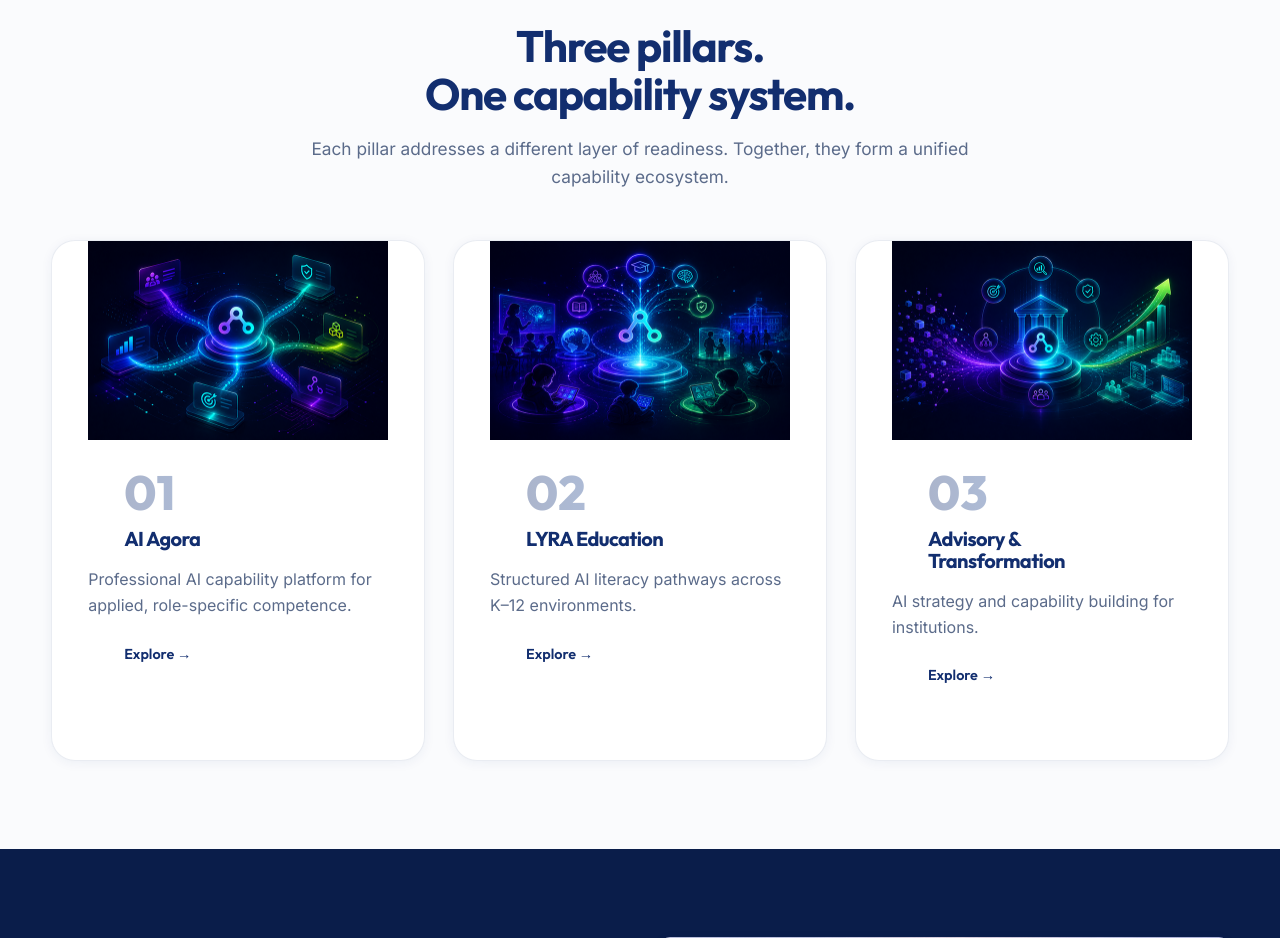
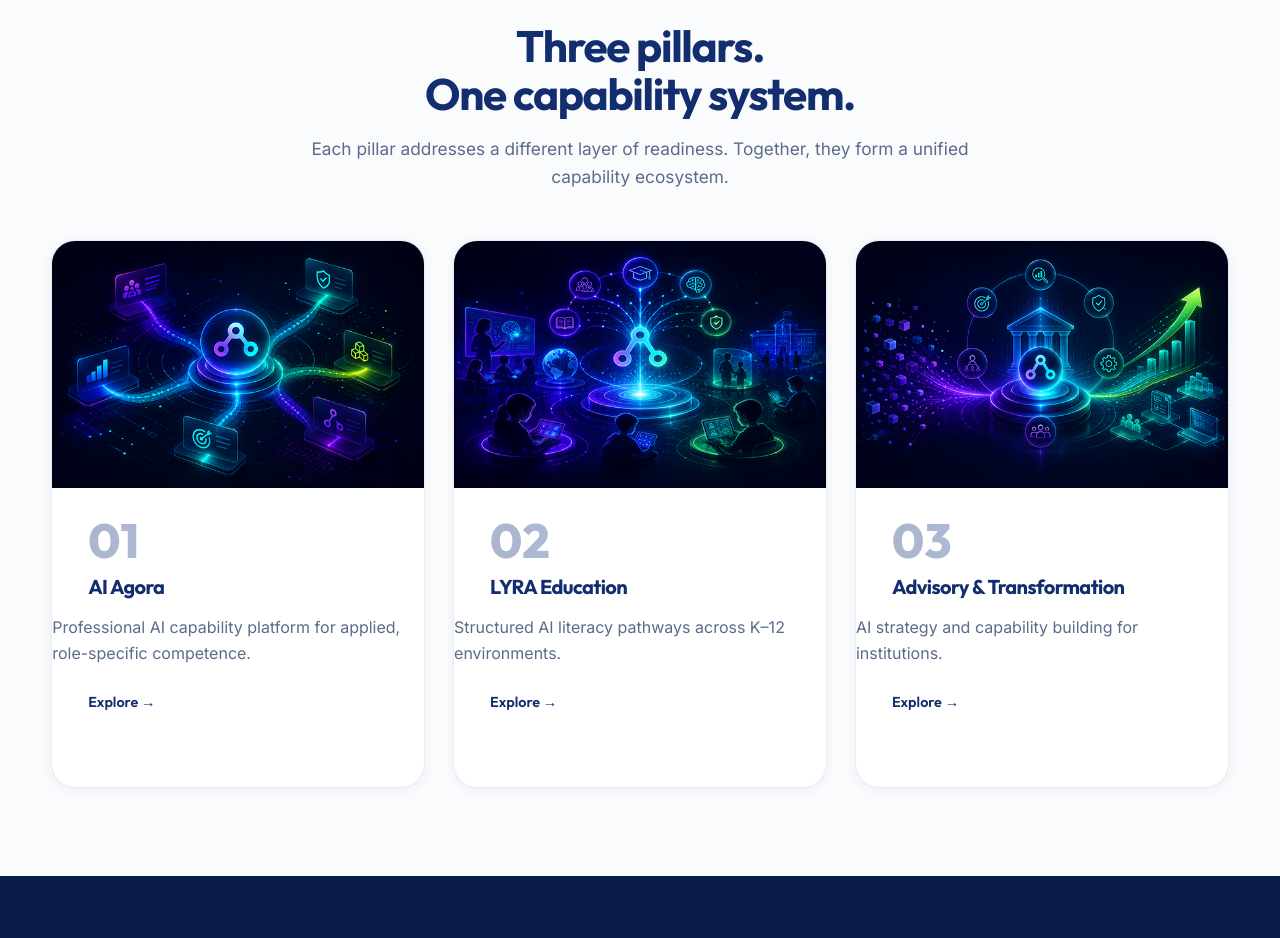
Before and after one commit to ahmadhjy/Lyra, a Django app: page / in a window 1280 px wide. Shown: the part 1643-2581 px from the top of the page. Run offline with Django 5.2, Linux system fonts and the light colour scheme.

Commit message:
Make pillar card images full card width
Co-authored-by: Cursor <cursoragent@cursor.com>

```diff
--- a/static/css/main.css
+++ b/static/css/main.css
@@ -554,11 +554,13 @@ h3 {
 }
 
 .card--pillar.card--has-media {
+  padding: 0 0 2.25rem;
   overflow: hidden;
 }
 
 .card--pillar.card--has-media .media-block {
   margin: 0 0 1.25rem;
+  width: 100%;
 }
 
 .card--pillar.card--has-media .media-block__frame {
@@ -745,6 +747,7 @@ h3 {
 .card--pillar.card--has-media .media-block:has(.media-block__img) .media-block__frame {
   border-radius: 0;
   box-shadow: none;
+  border: none;
 }
 
 .media-block--diagram .media-block__frame {
```
